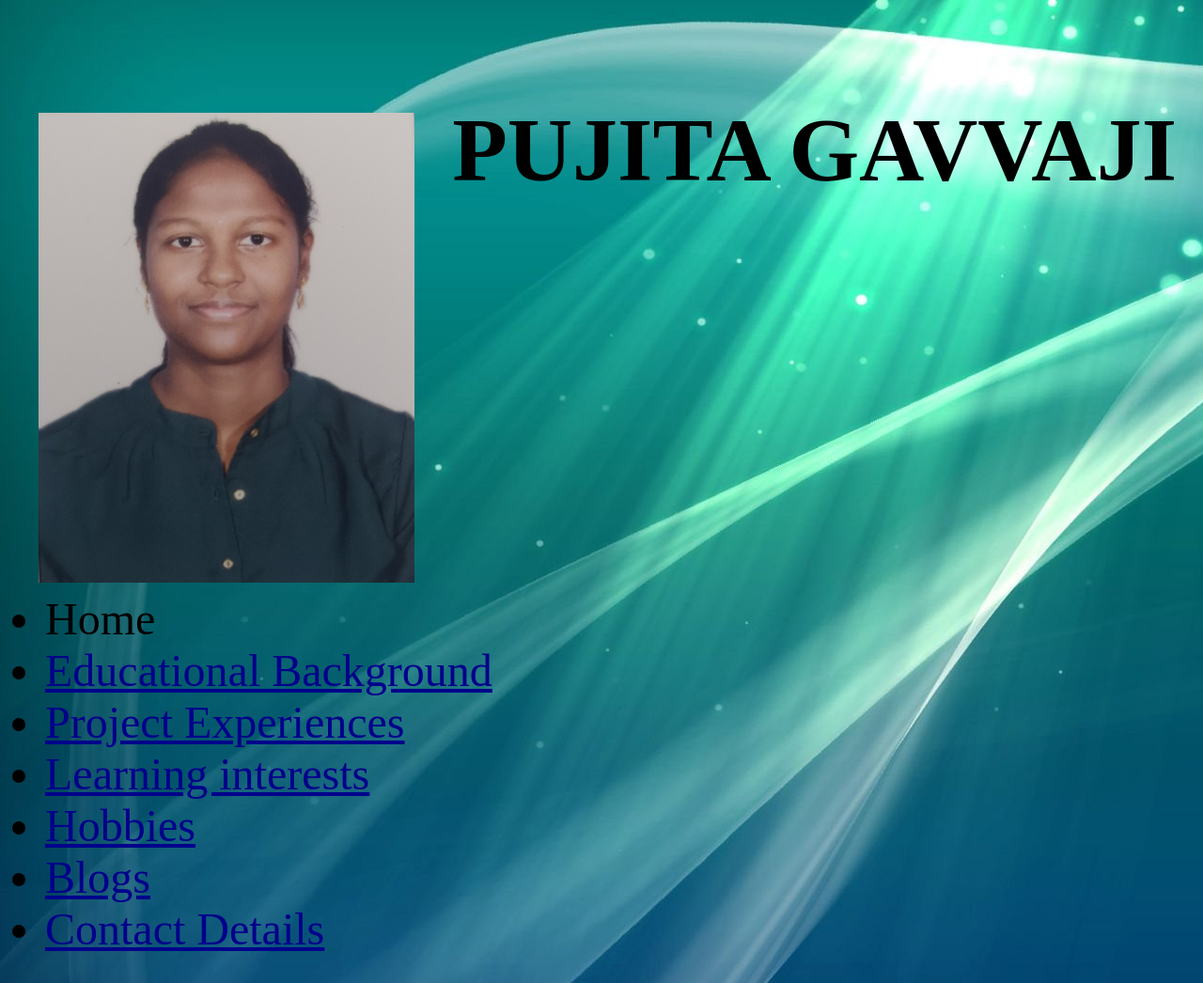
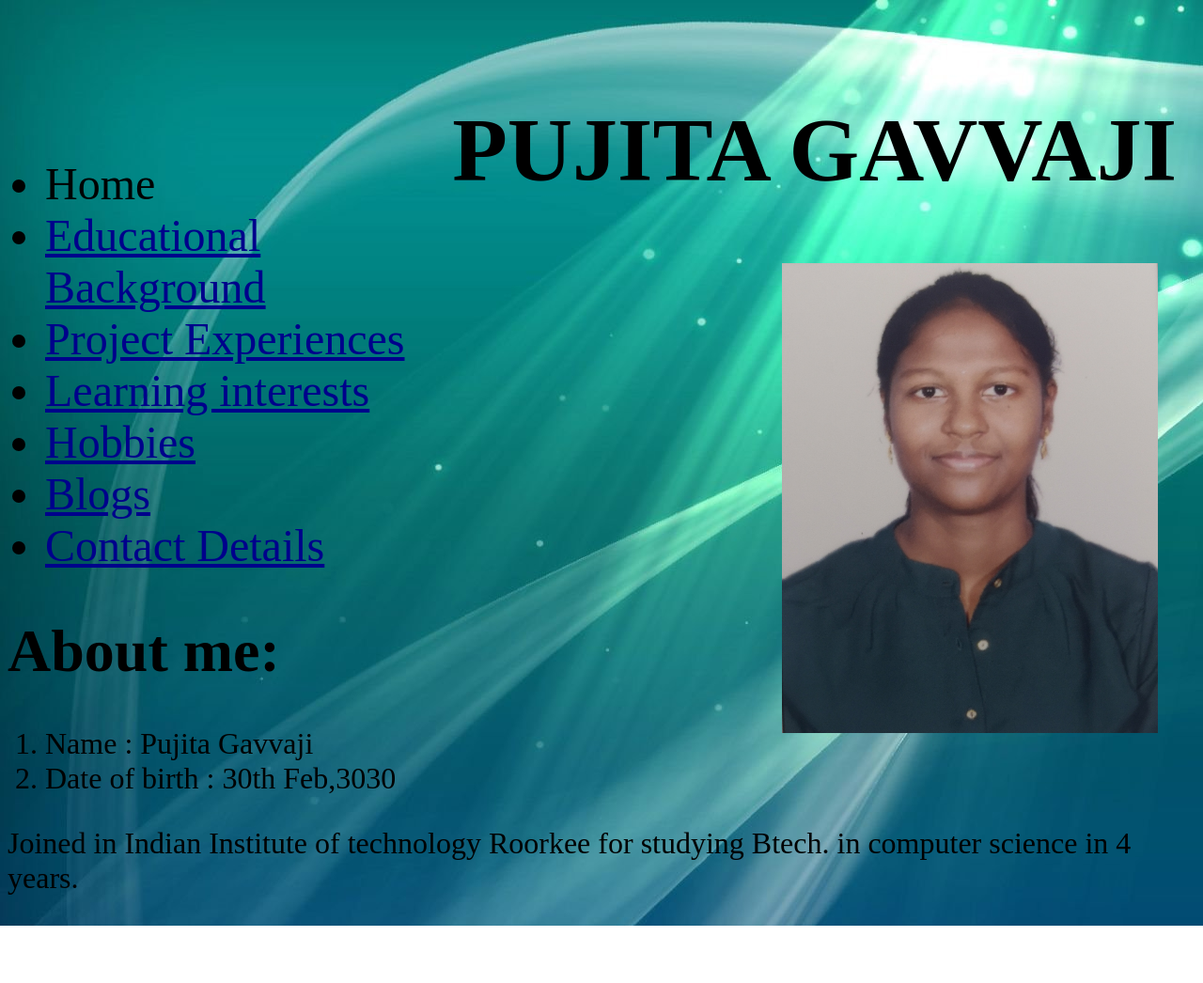
Before and after one commit to pujita19/About_me, a plain HTML site: page index.html in a window 1280 px wide. Shown: the top 1046 px of the page at 94% size. After the commit the page ends 985 px from the top, so only its background shows below. Drawn offline with Linux system fonts and the light colour scheme.

Commit message:
Update index.html

```diff
--- a/index.html
+++ b/index.html
@@ -5,9 +5,11 @@
 	<title>PUJITA</title>
 </head>
 <body>
-		<div class="Puj"><h1>PUJITA GAVVAJI</h1></div>
+		<div class="Puj">
+			<h1>PUJITA GAVVAJI</h1>
+			<div class="photo"><img src="img1.jpg" alt="Pujita" width="400" height="500"></div>
+		</div>
 		<div class="Home">
-			<div class="photo"><img src="img1.jpg" alt="Pujita" width="400" height="500"></div>
 			<ul>
 				<li> Home </li>
 				<li><a href ="Ed.html" target="Educational Background"> Educational Background</a></li>
```
